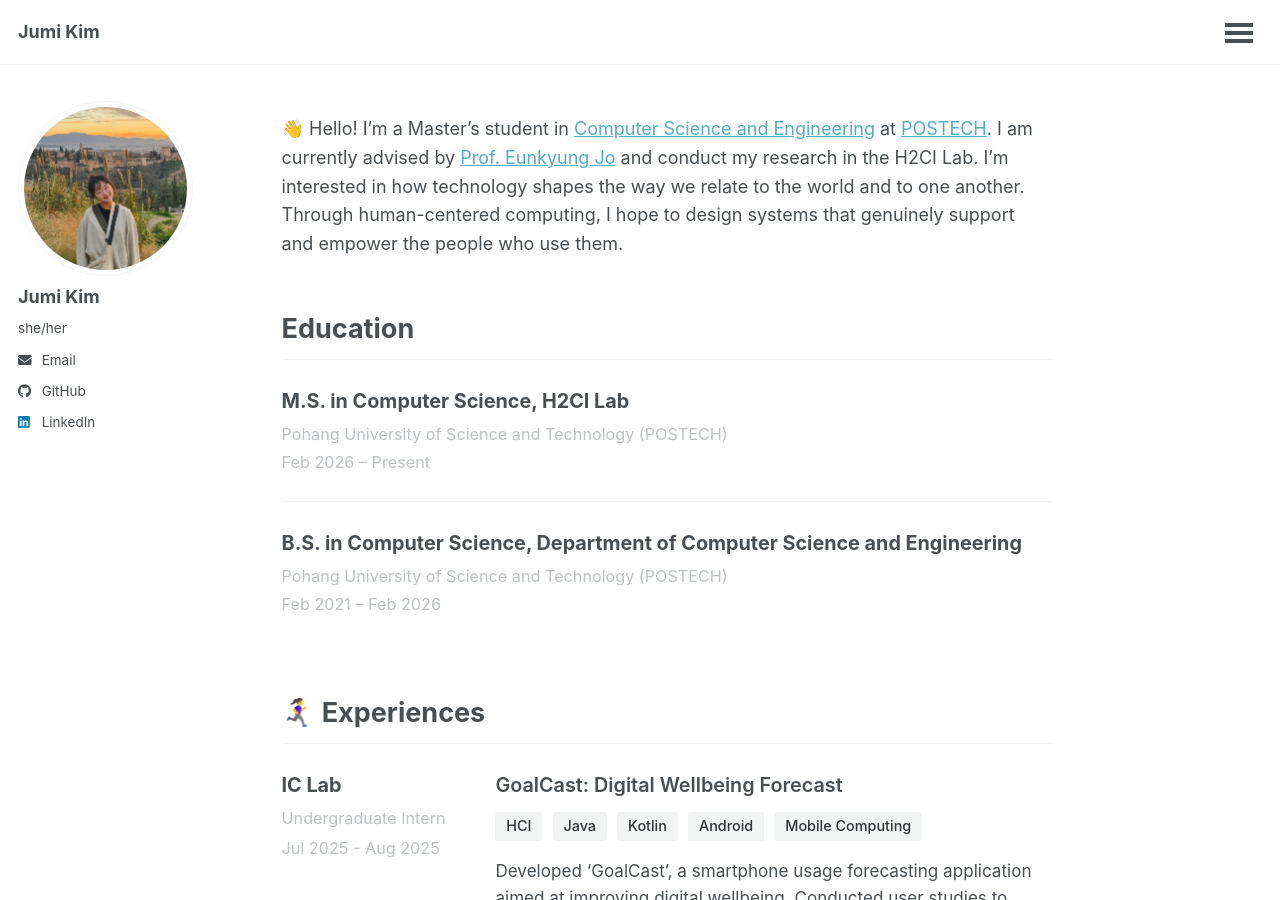
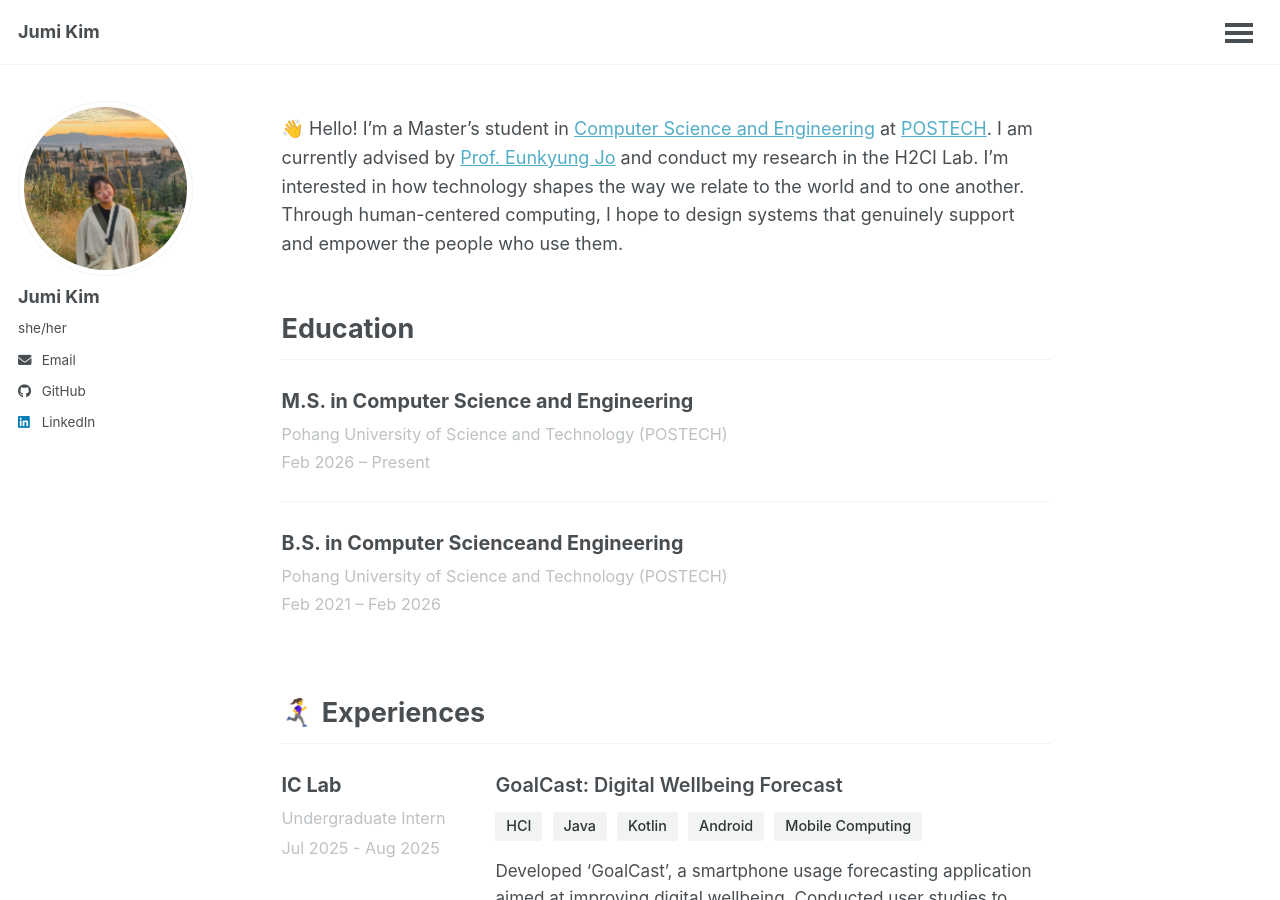
Before and after one commit to jglosa/jglosa.github.io, a Jekyll site: the page built from _pages/about.md, in a window 1280 px wide and 900 px high. Built offline with Jekyll 4.4.1, drawn with Linux system fonts in a browser that asks for light colours; a script bundle is joined from its source files by our own code; library files that are not in the unit come from our copies.

Commit message:
change education format again

```diff
--- a/_layouts/portfolio.html
+++ b/_layouts/portfolio.html
@@ -44,7 +44,7 @@ layout: default
             {% for edu in page.education %}
             <div style="padding-bottom: 1.5rem; margin-bottom: 1.5rem; {% unless forloop.last %}border-bottom: 1px solid var(--global-border-color);{% endunless %}">
               <div style="font-size: 1.1rem; font-weight: 700; color: var(--global-text-color); margin-bottom: 0.3rem;">
-                {% if edu.degree %}{{ edu.degree }}{% endif %}{% if edu.degree and edu.department %}, {% endif %}{% if edu.department %}{{ edu.department }}{% endif %}
+                {{ edu.degree }}
               </div>
               <div style="color: var(--global-text-color-light); font-size: 0.9rem; margin-bottom: 0.2rem;">
                 {{ edu.school }}
--- a/_pages/about.md
+++ b/_pages/about.md
@@ -12,14 +12,12 @@ intro: |
 
 education:
   - school: "Pohang University of Science and Technology (POSTECH)"
-    degree: "M.S. in Computer Science"
+    degree: "M.S. in Computer Science and Engineering"
     date: "Feb 2026 – Present"
-    department: "H2CI Lab"
 
   - school: "Pohang University of Science and Technology (POSTECH)"
-    degree: "B.S. in Computer Science"
+    degree: "B.S. in Computer Scienceand Engineering"
     date: "Feb 2021 – Feb 2026"
-    department: "Department of Computer Science and Engineering"
 
 experiences:
   - company: "IC Lab"
```
